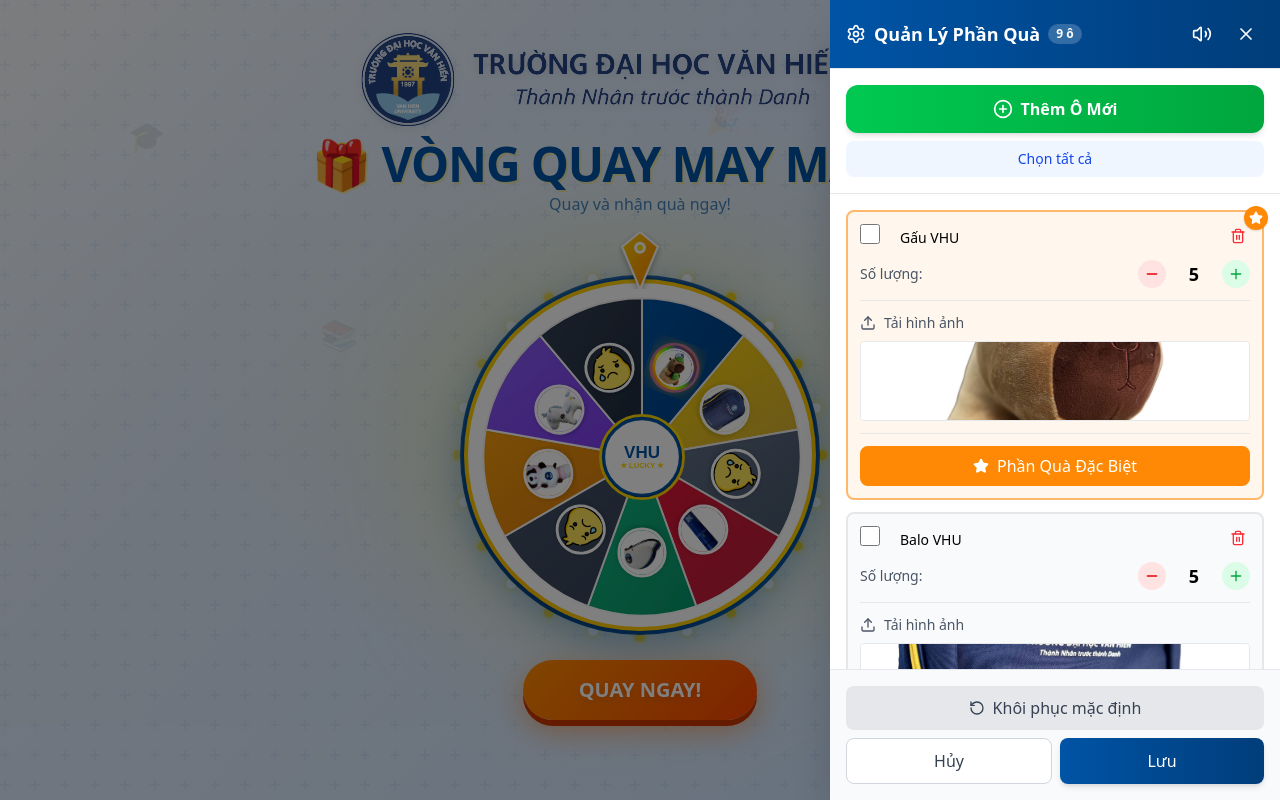
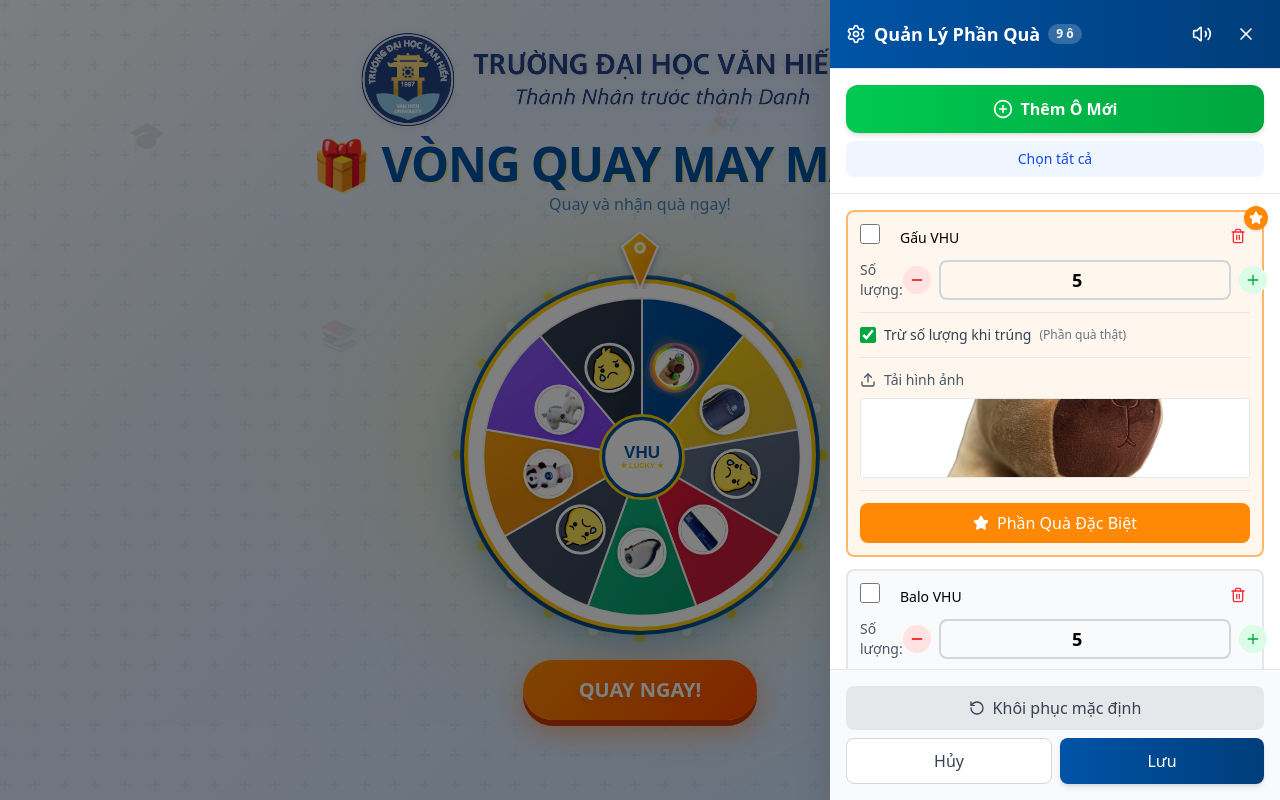
Before and after one commit to huydien23/spin-random, a React (Vite) app: page / in a window 1280 px wide. Both pictures are taken after a click on the button "Quản lý phần quà (Admin)". Built offline with nearby package versions, Linux system fonts and the light colour scheme.

Commit message:
update-complete

```diff
--- a/src/components/UI/ManagePanel.tsx
+++ b/src/components/UI/ManagePanel.tsx
@@ -55,6 +55,16 @@
                 p.id === id ? { ...p, quantity: Math.max(0, p.quantity + delta) } : p
             )
         )
+    }
+
+    const handleDirectQuantityChange = (id: string, value: string) => {
+        const numValue = parseInt(value, 10)
+        // Chỉ update nếu là số hợp lệ và >= 0
+        if (!isNaN(numValue) && numValue >= 0) {
+            setEditingPrizes(prev =>
+                prev.map(p => p.id === id ? { ...p, quantity: numValue } : p)
+            )
+        }
     }
 
     const handleLabelChange = (id: string, label: string) => {
@@ -184,6 +194,12 @@
         setSelectedPrizeIds([])
     }
 
+    const handleIsWinToggle = (id: string) => {
+        setEditingPrizes(prev =>
+            prev.map(p => (p.id === id ? { ...p, isWin: !p.isWin } : p))
+        )
+    }
+
     const handleSpecialToggle = (id: string) => {
         setEditingPrizes(prev =>
             prev.map(p => ({
@@ -304,8 +320,7 @@
                                 {editingPrizes.map(prize => (
                                     <div
                                         key={prize.id}
-                                        className={`rounded-lg p-3 border-2 transition-all relative ${
-                                            prize.isSpecial
+                                        className={`rounded-lg p-3 border-2 transition-all relative ${prize.isSpecial
                                             ? 'border-orange-300 bg-orange-50'
                                             : selectedPrizeIds.includes(prize.id)
                                                 ? 'border-blue-500 bg-blue-50'
@@ -359,9 +374,14 @@
                                                 >
                                                     <Minus className="w-4 h-4" />
                                                 </button>
-                                                <span className="min-w-10 text-center font-bold text-lg">
-                                                    {prize.quantity}
-                                                </span>
+                                                <input
+                                                    type="number"
+                                                    min="0"
+                                                    value={prize.quantity}
+                                                    onChange={(e) => handleDirectQuantityChange(prize.id, e.target.value)}
+                                                    onFocus={(e) => e.target.select()}
+                                                    className="min-w-[60px] text-center font-bold text-lg border-2 border-gray-300 rounded-lg px-2 py-1 focus:outline-none focus:border-[#0054A6] transition-colors"
+                                                />
                                                 <button
                                                     onClick={() => handleQuantityChange(prize.id, 1)}
                                                     className="p-1.5 rounded-full bg-green-100 hover:bg-green-200 text-green-600 transition-colors"
@@ -369,6 +389,24 @@
                                                     <Plus className="w-4 h-4" />
                                                 </button>
                                             </div>
+                                        </div>
+
+                                        {/* IsWin Toggle */}
+                                        <div className="mt-3 pt-3 border-t border-gray-200">
+                                            <label className="flex items-center gap-2 cursor-pointer">
+                                                <input
+                                                    type="checkbox"
+                                                    checked={prize.isWin}
+                                                    onChange={() => handleIsWinToggle(prize.id)}
+                                                    className="w-4 h-4 accent-green-600 cursor-pointer"
+                                                />
+                                                <span className="text-sm text-gray-700">
+                                                    Trừ số lượng khi trúng
+                                                </span>
+                                                <span className="text-xs text-gray-500">
+                                                    ({prize.isWin ? 'Phần quà thật' : 'Vô hạn'})
+                                                </span>
+                                            </label>
                                         </div>
 
                                         {/* Image Upload */}
@@ -398,8 +436,7 @@
                                         <div className="mt-3 pt-3 border-t border-gray-200">
                                             <button
                                                 onClick={() => handleSpecialToggle(prize.id)}
-                                                className={`w-full flex items-center justify-center gap-2 px-3 py-2 rounded-lg font-medium transition-all ${
-                                                    prize.isSpecial
+                                                className={`w-full flex items-center justify-center gap-2 px-3 py-2 rounded-lg font-medium transition-all ${prize.isSpecial
                                                     ? 'bg-orange-400 text-white'
                                                     : 'bg-gray-100 hover:bg-orange-100 text-gray-600 hover:text-orange-600'
                                                     }`}
```
Lines whose indentation alone changed are shown as unchanged.
